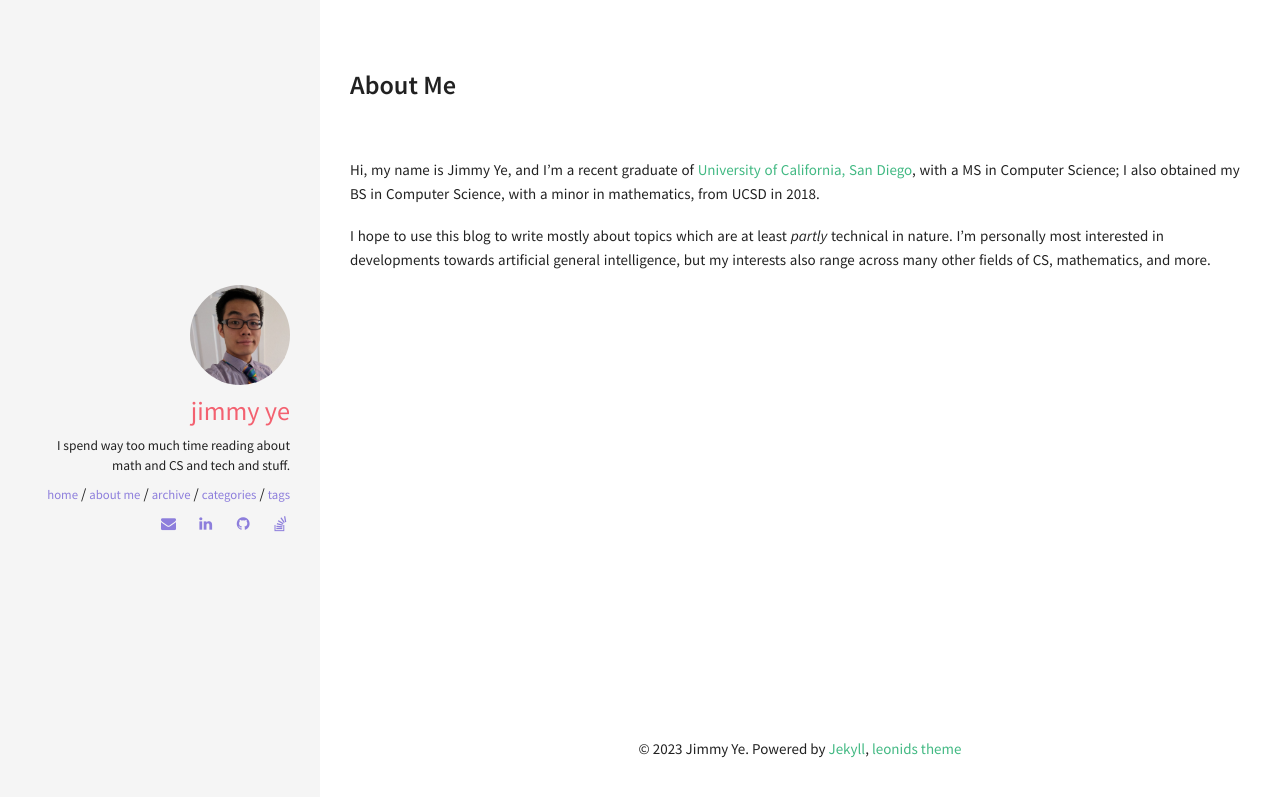
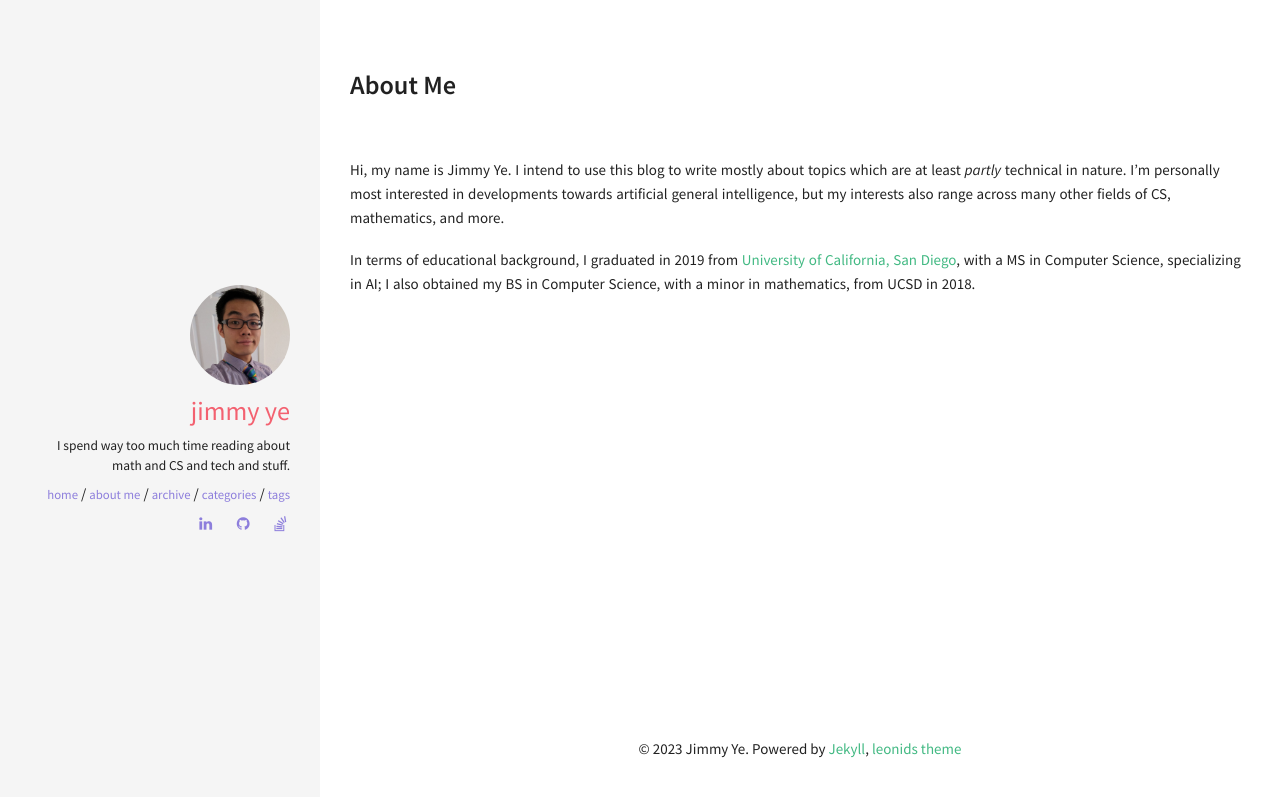
Before and after one commit to rationalis/rationalis.github.io, a Jekyll site: the page built from about.md, in a window 1280 px wide. Shown: the top 797 px of the page. Built offline with Jekyll 4.4.1, drawn with Linux system fonts in a browser that asks for light colours.

```diff
--- a/_config.yml
+++ b/_config.yml
@@ -5,7 +5,7 @@
 #
 title: Jimmy Ye
 email:
-description: Blog of a recent graduate of University of California, San Diego, with MS in Computer science.
+description: Blog about programming, math, software engineering, science, and whatever else
 url: # the base hostname & protocol for your site
 
 
@@ -37,7 +37,7 @@ owner:
   avatar: avatar.jpg
   job: ""
   bio: "I spend way too much time reading about math and CS and tech and stuff."
-  email: jiy162@ucsd.edu
+  email:
   disqus-shortname:
   twitter: #username
   facebook: #username
--- a/_includes/head.html
+++ b/_includes/head.html
@@ -18,4 +18,13 @@
   <link rel="shortcut icon" href="{{ site.url }}/favicon.ico">
   <!-- 32x32 -->
   <link rel="shortcut icon" href="{{ site.url }}/favicon.png">
+  <!-- for mathjax support -->
+  {% if page.usemathjax %}
+    <script type="text/x-mathjax-config">
+      MathJax.Hub.Config({
+      TeX: { equationNumbers: { autoNumber: "AMS" } }
+      });
+    </script>
+    <script type="text/javascript" async src="http://cdn.mathjax.org/mathjax/latest/MathJax.js?config=TeX-AMS-MML_HTMLorMML"></script>
+  {% endif %}
 </head>
--- a/about.md
+++ b/about.md
@@ -4,11 +4,12 @@ title:  About Me
 permalink: /about/
 ---
 
-Hi, my name is Jimmy Ye, and I'm a recent graduate of [University of California,
-San Diego](http://ucsd.edu), with a MS in Computer Science; I also obtained my
-BS in Computer Science, with a minor in mathematics, from UCSD in 2018.
+Hi, my name is Jimmy Ye. I intend to use this blog to write mostly about topics
+which are at least *partly* technical in nature. I'm personally most interested
+in developments towards artificial general intelligence, but my interests also
+range across many other fields of CS, mathematics, and more.
 
-I hope to use this blog to write mostly about topics which are at least *partly*
-technical in nature. I'm personally most interested in developments towards
-artificial general intelligence, but my interests also range across many other
-fields of CS, mathematics, and more.
+In terms of educational background, I graduated in 2019 from
+[University of California, San Diego](http://ucsd.edu), with a MS in Computer
+Science, specializing in AI; I also obtained my BS in Computer Science, with a
+minor in mathematics, from UCSD in 2018.
```
Also changed, not shown: _posts/2023-07-04-compression-of-metric-spaces.md (added, +13 -0 lines).
